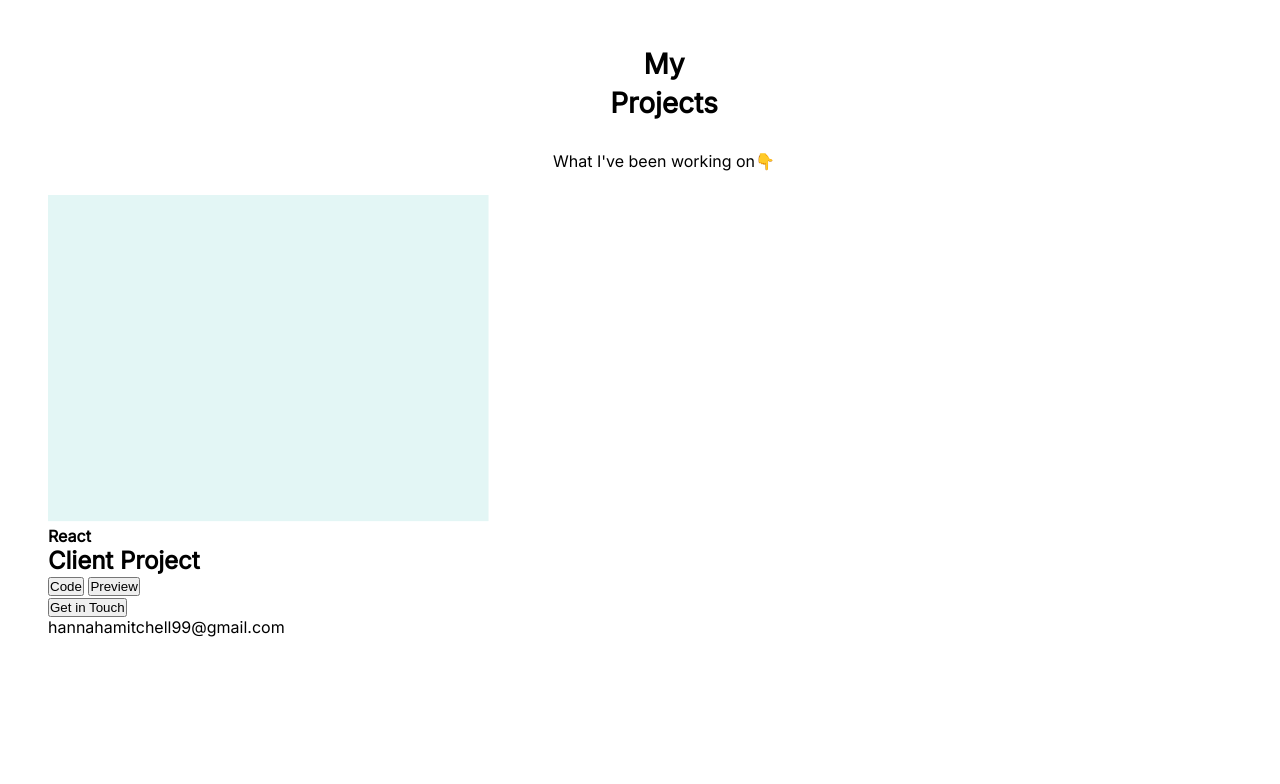
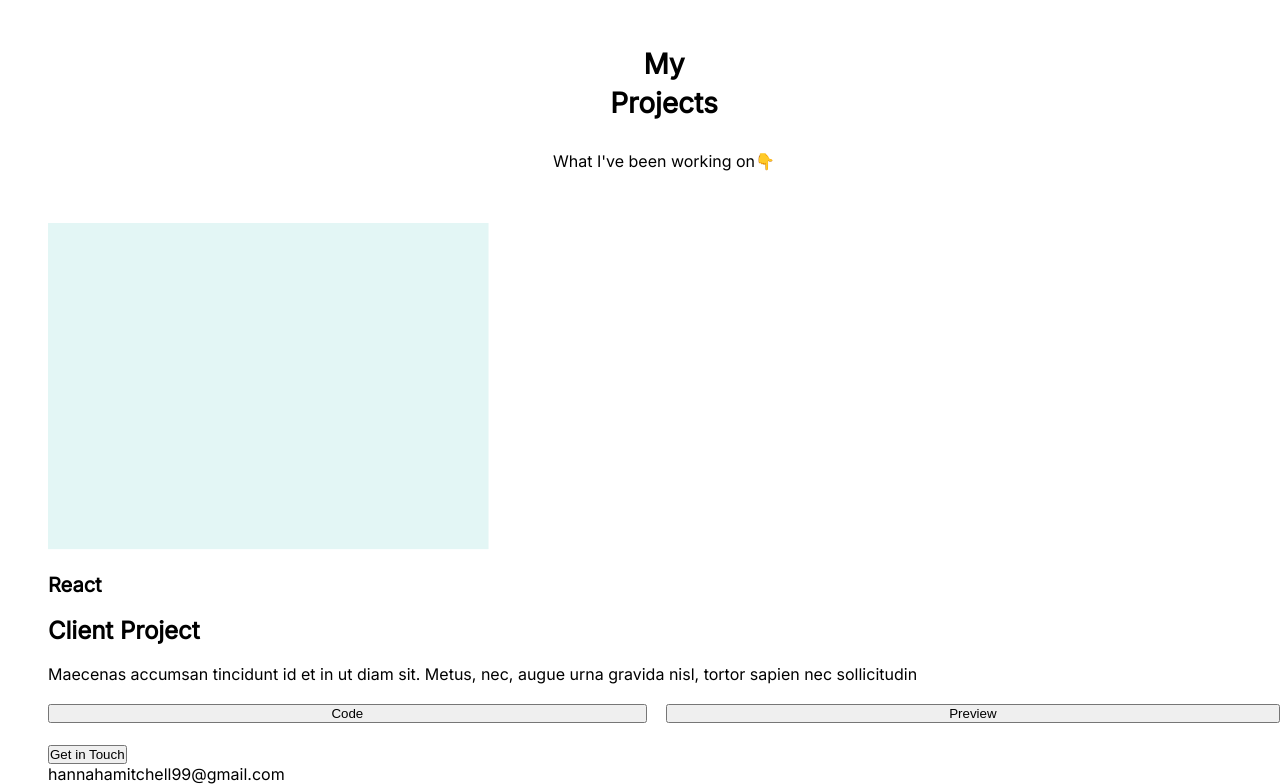
Before and after one commit to hannahmitchell99/web-project-portfolio, a plain HTML site: page index.html in a window 1280 px wide. Shown: the part 1796-2580 px from the top of the page. Before the commit the page ends 2433 px from the top, so only its background shows below. Drawn offline with Linux system fonts and the light colour scheme.

Commit message:
styling project card

```diff
--- a/index.html
+++ b/index.html
@@ -78,8 +78,9 @@
         </figure>
         <h4 class ="project-card__project-type-heading">React</h4>
         <h2 class="project-card__client-project-heading ">Client Project</h2>
-        <button>Code</button>
-        <button>Preview</button>
+        <p class = "project-card__description">Maecenas accumsan tincidunt id et in ut diam sit. Metus, nec, augue urna gravida nisl, tortor sapien nec sollicitudin</p>
+        <button class ="project-card__button--code">Code</button>
+        <button class ="project-card__button--preview">Preview</button>
     </article>
     <footer>
         <button>Get in Touch</button>
--- a/styles.scss
+++ b/styles.scss
@@ -159,3 +159,38 @@ body {
     text-align: center;
   }
 }
+.project-card{
+  margin-top: 3rem;
+  margin-bottom: 1.25rem;
+  display:grid;
+  grid-gap: 1.2rem;
+  grid-template-areas:
+  "image image image image"
+  "type type type type"
+  "client client client client"
+  "d d d d"
+  "button1 button1 button2 button2";
+
+  &__placeholder{
+    grid-area: image;
+    object-fit: scale-down;
+  }
+
+  &__project-type-heading{
+    grid-area: type;
+    font-size: 1.25rem;
+    text-align: start;
+  }
+  &__client-project-heading{
+    grid-area: client;
+  }
+  &__description{
+    grid-area: d;
+  }
+  &__button--code{
+    grid-area: button1;
+  }
+  &__button--preview{
+    grid-area: button2;
+  }
+}
```
Also changed, not shown: styles.css, 1 other file.
